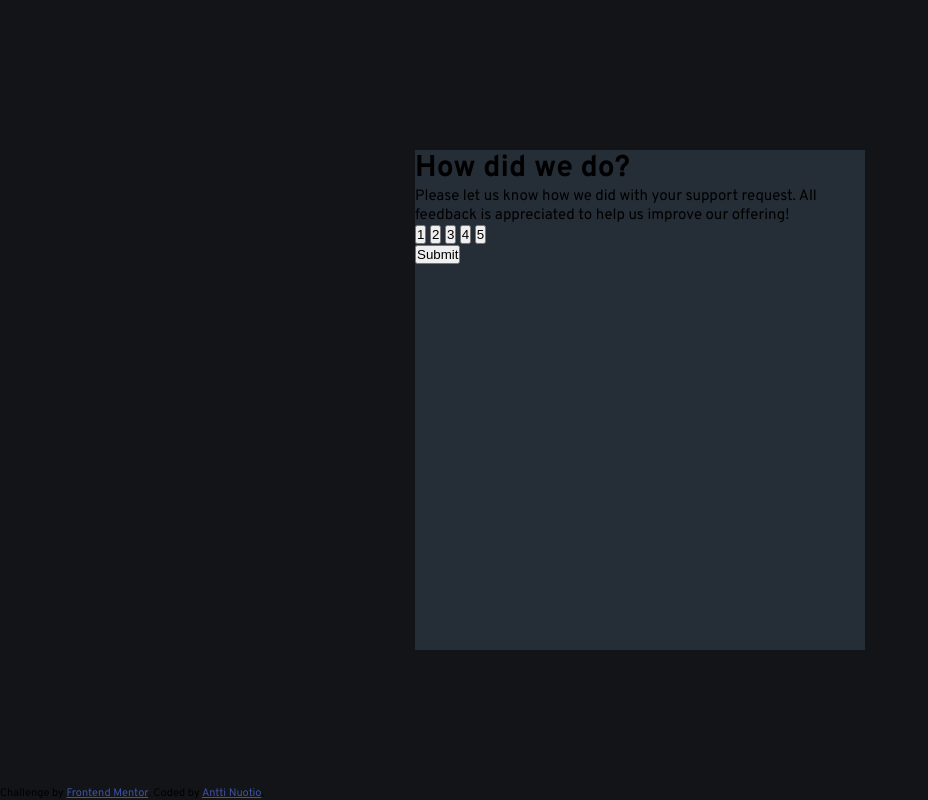
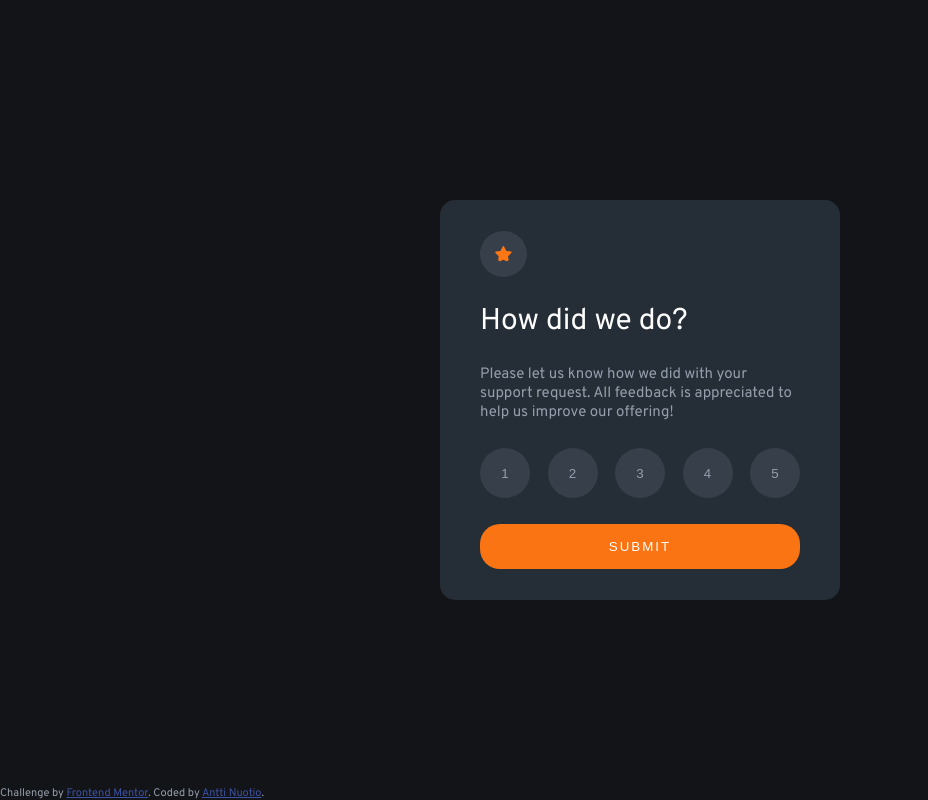
Before and after one commit to theAntifly/interactive-rating-component-main, a plain HTML site: page index.html in a window 1280 px wide. Shown: the whole page, without its empty margins (0-928 px from the left). Drawn offline with Linux system fonts and the light colour scheme.

Commit message:
inital commit

```diff
--- a/index.html
+++ b/index.html
@@ -13,23 +13,27 @@
 <body>
   <div class="wrapper">
     <div class="card">
+      <img class="star" src="images/icon-star.svg" alt="">
       <h1 class="prompt">How did we do?</h1>
-      <p class="description">Please let us know how we did with your support request. All feedback is appreciated
-  to help us improve our offering!</p>
-      <div class="buttons">
+      <p class="description">
+        Please let us know how we did with your support request. All feedback is appreciated
+        to help us improve our offering!
+      </p>
+      <div class="rating-buttons">
         <button class="ratings">1</button>
         <button class="ratings">2</button>
         <button class="ratings">3</button>
         <button class="ratings">4</button>
         <button class="ratings">5</button>
       </div>
-      <button class="submit">Submit</button>
+      <button class="submit">SUBMIT</button>
     </div>
+    <div class="attribution">
+      Challenge by <a href="https://www.frontendmentor.io?ref=challenge" target="_blank">Frontend Mentor</a>.
+      Coded by <a href="https://github.com/theAntifly">Antti Nuotio</a>.
+   </div>
   </div>
 
-  <div class="attribution">
-    Challenge by <a href="https://www.frontendmentor.io?ref=challenge" target="_blank">Frontend Mentor</a>.
-    Coded by <a href="https://github.com/theAntifly">Antti Nuotio</a>.
-  </div>
+
 </body>
 </html>
--- a/style.css
+++ b/style.css
@@ -11,6 +11,7 @@ body {
     font-family: 'Overpass', sans-serif;
     font-size: 15px;
     display: flex;
+    color: hsl(217, 12%, 63%);
 }
 
 .wrapper {
@@ -22,10 +23,64 @@ body {
 }
 
 .card {
-    height: 500px;
-    width: 450px;
+    display: flex;
+    flex-direction: column;
+    justify-content: space-evenly;
+    height: 400px;
+    width: 400px;
     margin: 0 auto;
-    background: hsl(213, 19%, 18%);
+    padding: 20px 40px;
+    background-color: hsl(213, 19%, 18%);
+    border-radius: 15px;
+    gap: 15px;
+}
+
+.star {
+    /* fuck an svg */
+    box-sizing: content-box;
+
+    width: 17px;
+    height: 16px;
+    padding: 15px;
+    border-radius: 50%;
+    background-color: hsla(216, 12%, 54%, 0.2);
+}
+
+.prompt {
+    font-size: 30px;
+    font-weight: 400;
+    color: hsl(0, 0%, 100%);
+}
+
+.description {
+    color: hsl(217, 12%, 63%);
+}
+
+.rating-buttons {
+    width: 100%;
+    height: fit-content;
+    display: flex;
+    justify-content: space-between;
+}
+
+.ratings {
+    text-align: center;
+    height: 50px;
+    width: 50px;
+    color: hsl(217, 12%, 63%);
+    border: none;
+    border-radius: 50%;
+    background-color: hsla(216, 12%, 54%, 0.2);
+}
+
+.submit {
+    padding: 15px 0;
+    color: hsl(0, 0%, 100%);
+    font-weight: 400;
+    letter-spacing: 2px;
+    border: none;
+    border-radius: 20px;
+    background-color: hsl(25, 97%, 53%);
 }
 
 .attribution {
```
Also changed, not shown: 2 other files.
